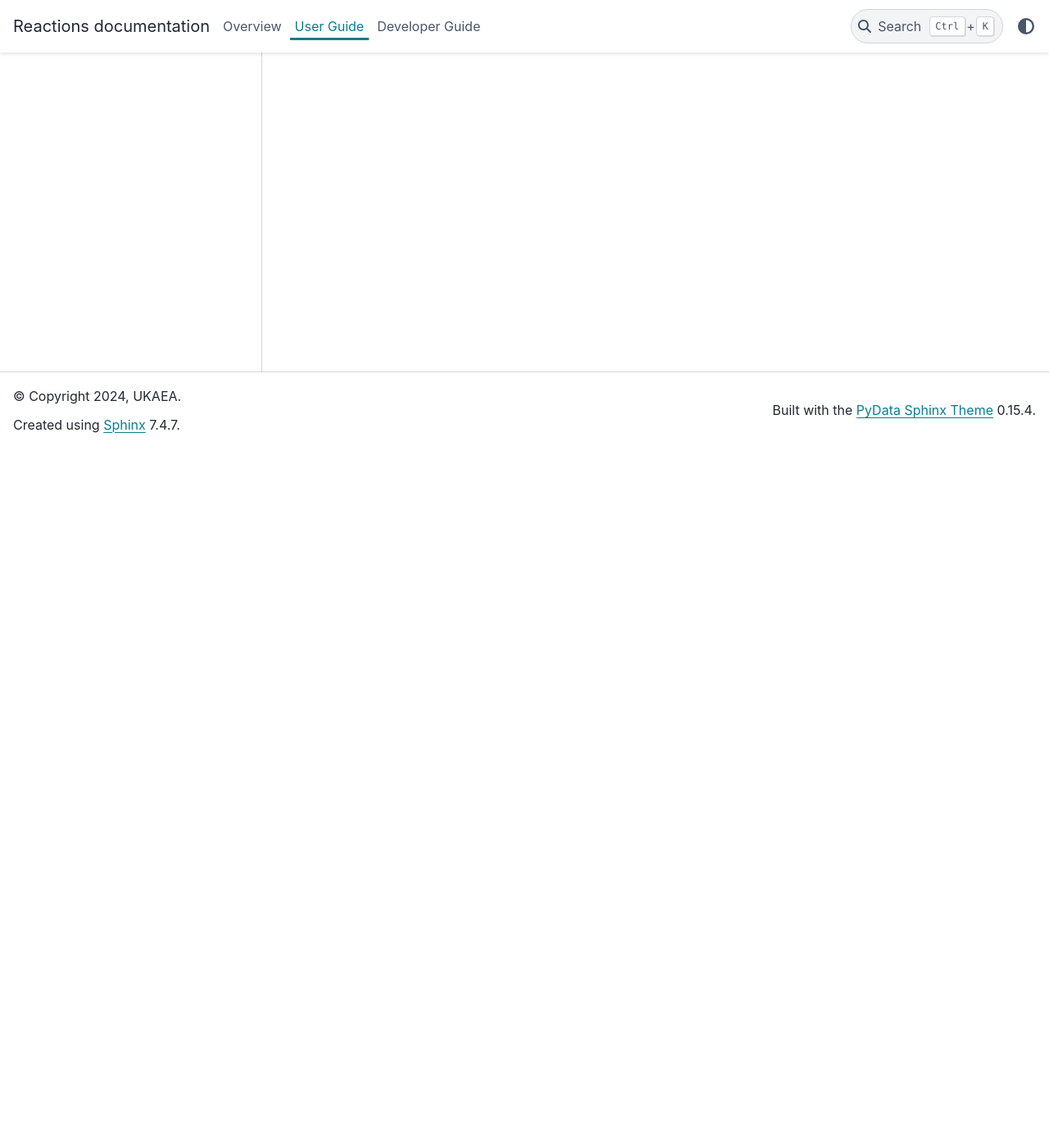
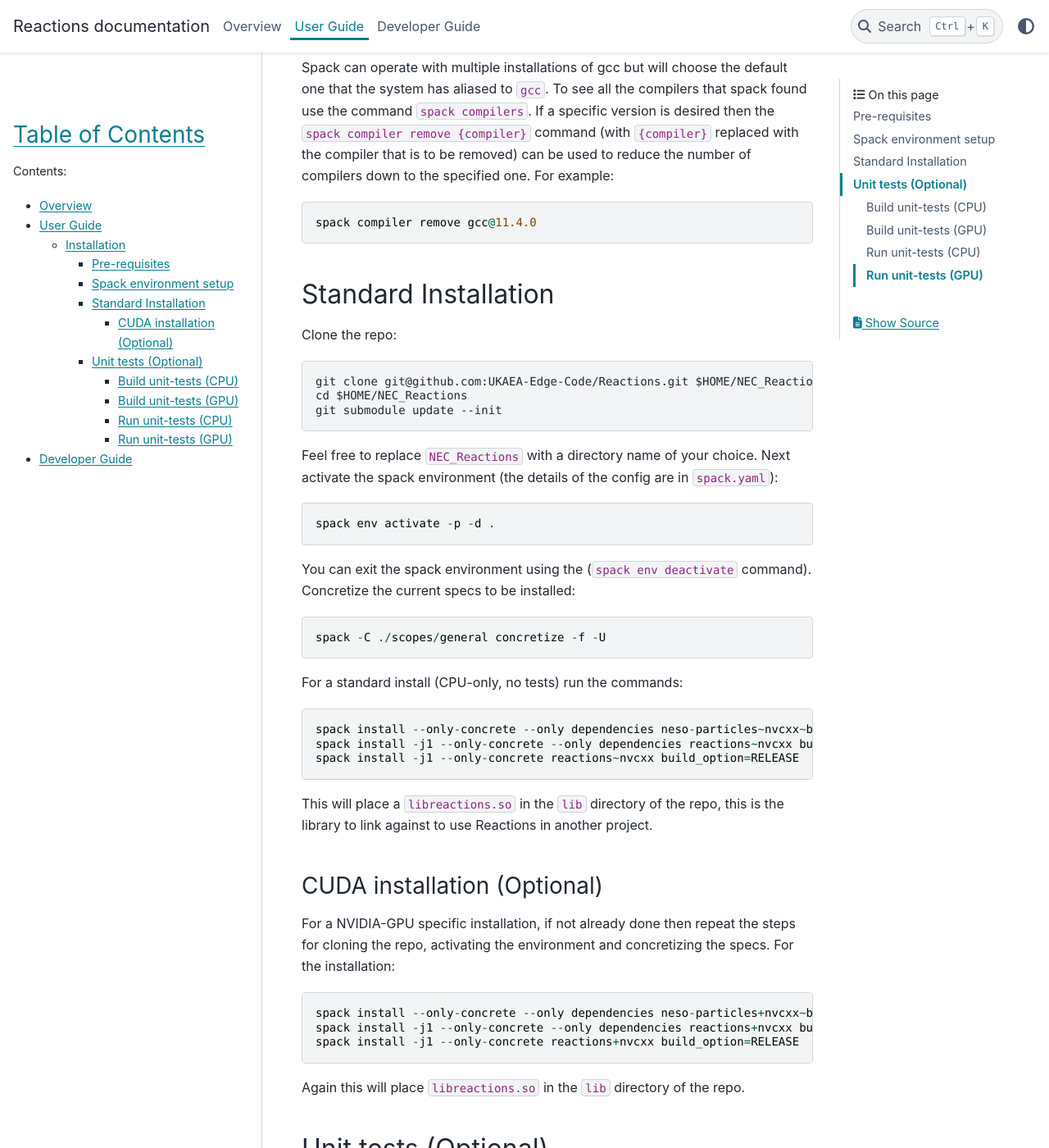
Before and after one commit to UKAEA-Edge-Code/VANTAGE-Reactions, a Sphinx documentation site: the page built from docs/sphinx/source/guide-user/installation.rst, in a window 1280 px wide and 1400 px high, scrolled down 853 px. Shown: the whole window at 82% size. Built offline with Sphinx 7.4.7 and the PyData theme 0.15.4, drawn with Linux system fonts in a browser that asks for light colours; some of the changed text lies outside the part shown.

Commit message:
Added preliminary installation guide and updated NESO-Spack submodule

```diff
--- a/docs/sphinx/source/guide-user/installation.rst
+++ b/docs/sphinx/source/guide-user/installation.rst
@@ -1,3 +1,121 @@
 ************
 Installation
 ************
+
+Pre-requisites
+==============
+
+* gcc 11.3.0+: Tested up to 13.3.0
+* spack v0.21.0+: Tested up to v0.22.3
+
+Spack environment setup
+=======================
+
+To start with, it's necessary to clone spack:
+::
+
+    git clone -c feature.manyFiles=true -b v0.22.3 https://github.com/spack/spack.git $HOME/.spack
+
+It can also be useful to create a temporary directory in your home directory in case there are any permission issues (eg. ``mkdir $HOME/temp_dir``).
+Set the environment variables and run the spack environment setup:
+::
+
+    export SPACK_ROOT=$HOME/.spack
+    source $SPACK_ROOT/share/spack/setup-env.sh
+    export TMP=$HOME/temp_dir
+
+For convenience these commands can be placed at the end of ``.bashrc``. The last step of the spack environment setup is to let spack find the ``gcc`` compilers it can use.
+::
+
+    spack compiler find
+
+Spack can operate with multiple installations of gcc but will choose the default one that the system has aliased to ``gcc``. To see all the compilers that spack found use the command ``spack compilers``. If a specific version is desired then the ``spack compiler remove {compiler}`` command (with ``{compiler}`` replaced with the compiler that is to be removed) can be used to reduce the number of compilers down to the specified one. For example:
+::
+
+    spack compiler remove gcc@11.4.0
+
+Standard Installation
+=====================
+
+Clone the repo:
+::
+
+    git clone git@github.com:UKAEA-Edge-Code/Reactions.git $HOME/NEC_Reactions
+    cd $HOME/NEC_Reactions
+    git submodule update --init
+
+Feel free to replace ``NEC_Reactions`` with a directory name of your choice.
+Next activate the spack environment (the details of the config are in ``spack.yaml``):
+::
+
+    spack env activate -p -d .
+
+You can exit the spack environment using the (``spack env deactivate`` command).
+Concretize the current specs to be installed:
+::
+
+    spack -C ./scopes/general concretize -f -U
+
+For a standard install (CPU-only, no tests) run the commands:
+::
+
+    spack install --only-concrete --only dependencies neso-particles~nvcxx~build_tests
+    spack install -j1 --only-concrete --only dependencies reactions~nvcxx build_option=RELEASE
+    spack install -j1 --only-concrete reactions~nvcxx build_option=RELEASE
+
+This will place a ``libreactions.so`` in the ``lib`` directory of the repo, this is the library to link against to use Reactions in another project.
+
+CUDA installation (Optional)
+~~~~~~~~~~~~~~~~~~~~~~~~~~~~
+
+For a NVIDIA-GPU specific installation, if not already done then repeat the steps for cloning the repo, activating the environment and concretizing the specs. For the installation:
+::
+
+    spack install --only-concrete --only dependencies neso-particles+nvcxx~build_tests
+    spack install -j1 --only-concrete --only dependencies reactions+nvcxx build_option=RELEASE
+    spack install -j1 --only-concrete reactions+nvcxx build_option=RELEASE
+
+Again this will place ``libreactions.so`` in the ``lib`` directory of the repo.
+
+Unit tests (Optional)
+=====================
+
+Building the unit-tests is mostly the same as a standard installation with some install options changed. The compilation will produce ``libreactions.so`` as with the standard installation but will also produce a ``unit_tests`` executable in the ``bin`` directory of the repo.
+
+Note that for running the tests, it might be necessary to load the relevant MPI package that spack has installed. It's possible to identify this by using ``spack find mpich`` or ``spack find openmpi`` and subsequently loading the relevant package (if both are present feel free to choose either) with ``spack load`` before running the unit tests.
+
+Build unit-tests (CPU)
+~~~~~~~~~~~~~~~~~~~~~~
+
+For the CPU specific version:
+::
+
+    spack install --only-concrete --only dependencies neso-particles~nvcxx+build_tests
+    spack install -j1 --only-concrete --only dependencies reactions~nvcxx build_option=TEST
+    spack install -j1 --only-concrete reactions~nvcxx build_option=TEST
+
+Build unit-tests (GPU)
+~~~~~~~~~~~~~~~~~~~~~~
+
+For the GPU specific version:
+::
+
+    spack install --only-concrete --only dependencies neso-particles+nvcxx+build_tests
+    spack install -j1 --only-concrete --only dependencies reactions+nvcxx build_option=TEST
+    spack install -j1 --only-concrete reactions+nvcxx build_option=TEST
+
+Run unit-tests (CPU)
+~~~~~~~~~~~~~~~~~~~~
+
+The CPU specific command to run the unit tests is:
+::
+
+    OMP_NUM_THREADS=1 mpirun -n 1 ./bin/unit_tests
+
+Run unit-tests (GPU)
+~~~~~~~~~~~~~~~~~~~~
+
+The GPU specific command to run the unit tests is:
+::
+
+    SYCL_DEVICE_FILTER=GPU mpirun -n 1 ./bin/unit_tests
```
Also changed, not shown: CMakeLists.txt (+9 -10 lines), spack.yaml (+10 -2 lines), 3 other files.
